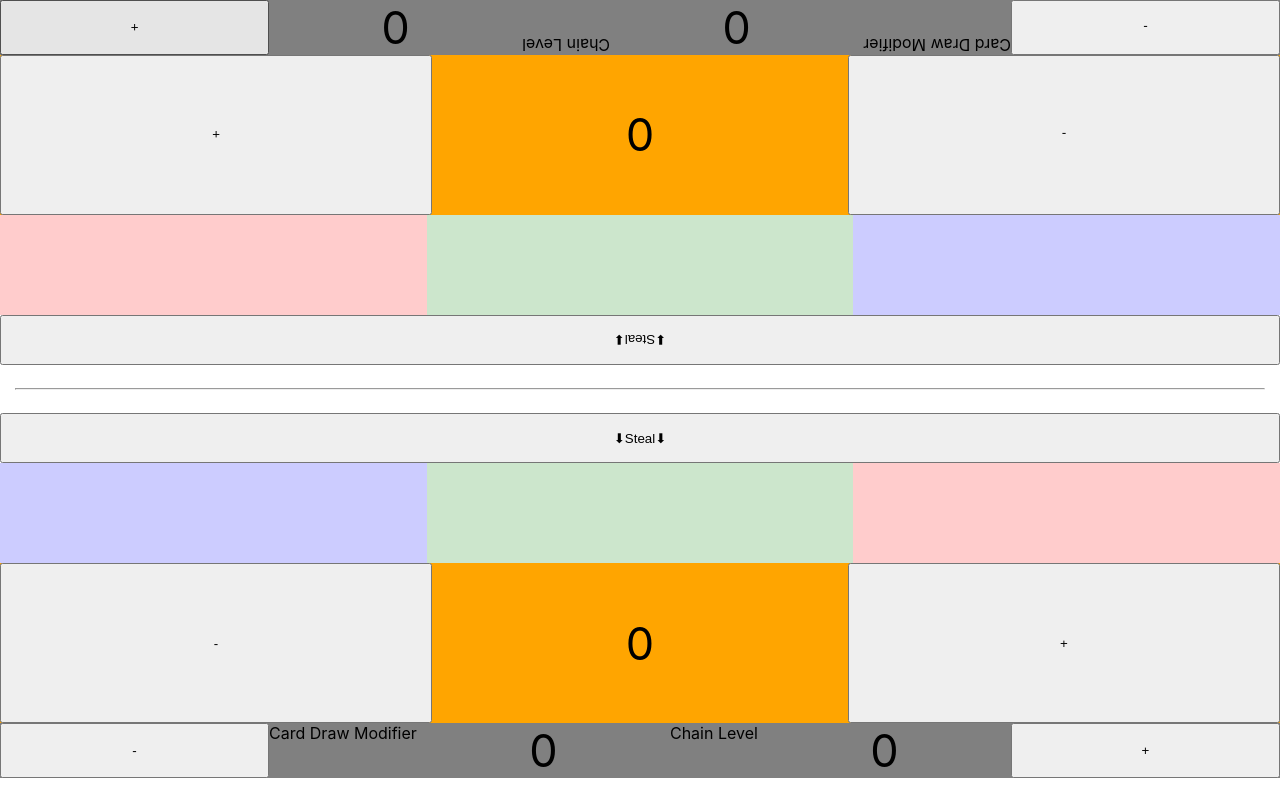
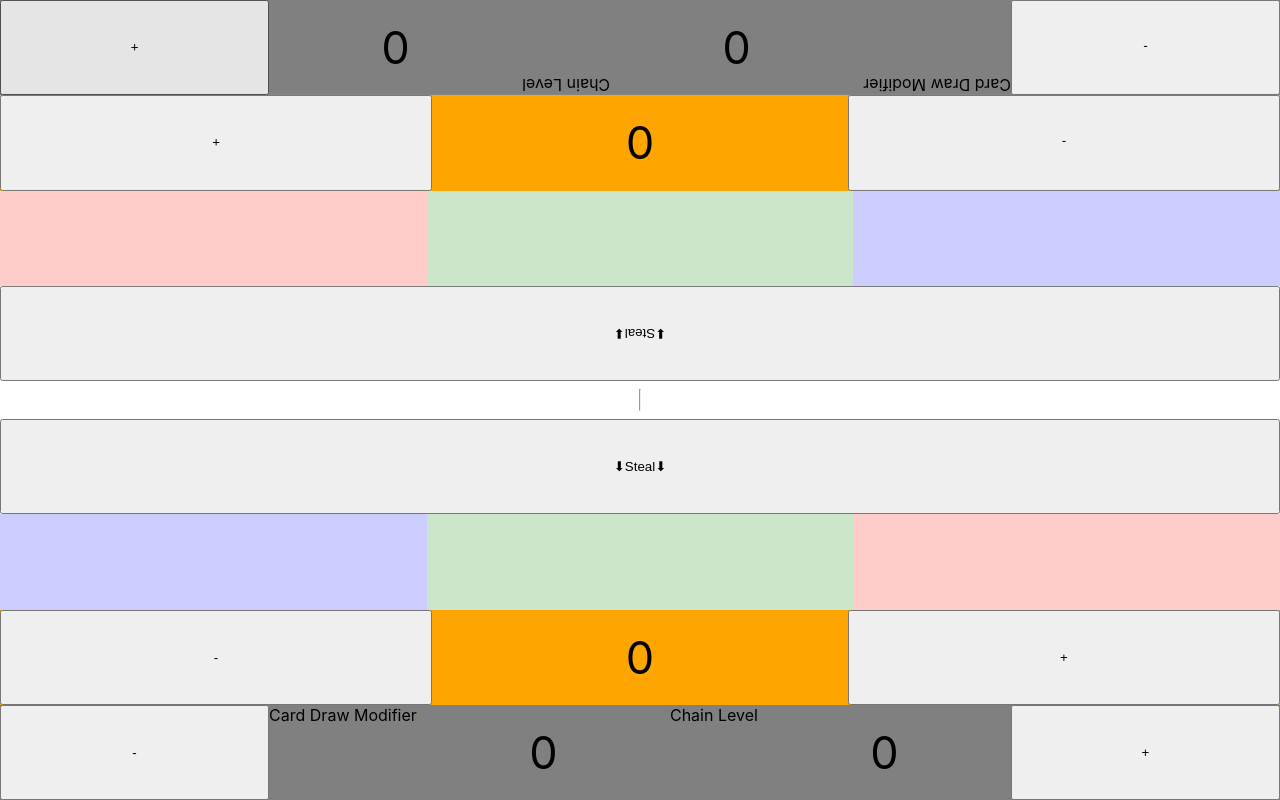
Before and after one commit to nihakue/keyforger, a React (Create React App) app: page / in a window 1280 px wide. Built offline with nearby package versions, Linux system fonts and the light colour scheme.

Commit message:
constrain sizing to viewport height

```diff
--- a/src/Amber.css
+++ b/src/Amber.css
@@ -1,7 +1,6 @@
 .amber {
   background-color: orange;
   display: flex;
-  height: 20vh;
 }
 
 .amber > * {
--- a/src/DMZ.css
+++ b/src/DMZ.css
@@ -1,3 +1,3 @@
 .dmz {
-  padding: 15px;
+  display: flex;
 }
--- a/src/GameBoard.css
+++ b/src/GameBoard.css
@@ -1,8 +1,14 @@
-html,
-body {
+.game-board {
   height: 100vh;
+  overflow: hidden;
+  display: flex;
+  flex-direction: column;
 }
 
-.game-board {
-  height: 100%;
+.game-board > * {
+  flex: 10;
 }
+
+.game-board > .dmz {
+  flex: 1;
+}
--- a/src/Keys.css
+++ b/src/Keys.css
@@ -1,6 +1,5 @@
 .key {
   flex: 1;
-  height: 100px;
   opacity: 0.2;
 }
 
--- a/src/Playmat.css
+++ b/src/Playmat.css
@@ -1,5 +1,11 @@
 .playmat {
-  display: grid;
+  height: 100%;
+  display: flex;
+  flex-direction: column;
+}
+
+.playmat > * {
+  flex: 1;
 }
 
 .reverse {
--- a/src/Steal.css
+++ b/src/Steal.css
@@ -1,6 +1,5 @@
 .steal {
   width: 100%;
-  height: 50px;
   display: flex;
 }
 
```
